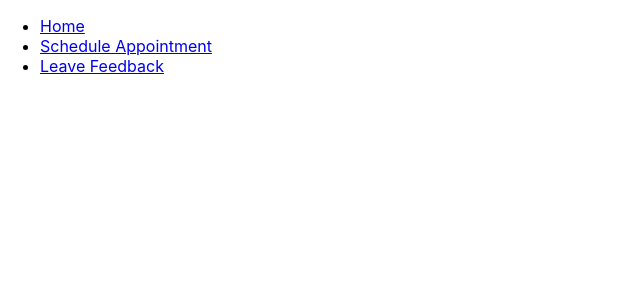
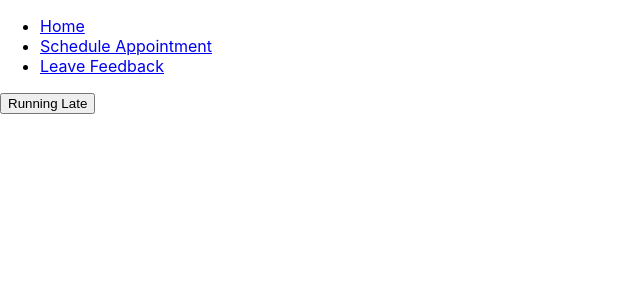
Before and after one commit to ryan-hill83/Chiro-Delivered, a React (Create React App) app in the folder front/: page /late in a window 1280 px wide. Shown: the top 300 px of the page, without its empty margins (0-640 px from the left). Built offline with nearby package versions, Linux system fonts and the light colour scheme; no server answers.

Commit message:
Added Late Button

```diff
--- /dev/null
+++ b/front/src/components/LateButton.js
@@ -0,0 +1,30 @@
+import React, { Component } from 'react'
+import axios from "axios"
+
+class LateButton extends Component {
+
+    googleCall = () => {axios.get('https://maps.googleapis.com/maps/api/distancematrix/json?origins=Houston+TX&destinations=Dallas+TX&key=').then(response => {
+        console.log(response.data);
+        // this.handleDBReponse(response.data)
+      })}
+
+    render() {
+          function success(pos) {
+            var crd = pos.coords
+            console.log(`Latitude : ${crd.latitude}`);
+            console.log(`Longitude: ${crd.longitude}`);
+            console.log("test")
+        }
+
+            navigator.geolocation.getCurrentPosition(success)
+
+      return (
+          <div>
+              <button onClick={this.googleCall}> Running Late  </button>
+
+          </div>
+      );
+    }
+  }
+
+  export default LateButton;
--- a/front/src/index.js
+++ b/front/src/index.js
@@ -6,6 +6,7 @@ import * as serviceWorker from './serviceWorker';
 import {BrowserRouter,Route, Switch} from 'react-router-dom'
 import Ui from "./components/Ui"
 import Home from './components/Home'
+import LateButton from './components/LateButton'
 import LeaveFeedback from './components/LeaveFeedback'
 
 ReactDOM.render(
@@ -15,6 +16,7 @@ ReactDOM.render(
         <Route exact path="/" component = {Home} />
         <Route path="/appointmentCreate" component = {Ui} />
         <Route path="/leaveFeedback" component = {LeaveFeedback} />
+        <Route path="/late" component = {LateButton} />
     </Switch>
     </App>
     </BrowserRouter>
```
